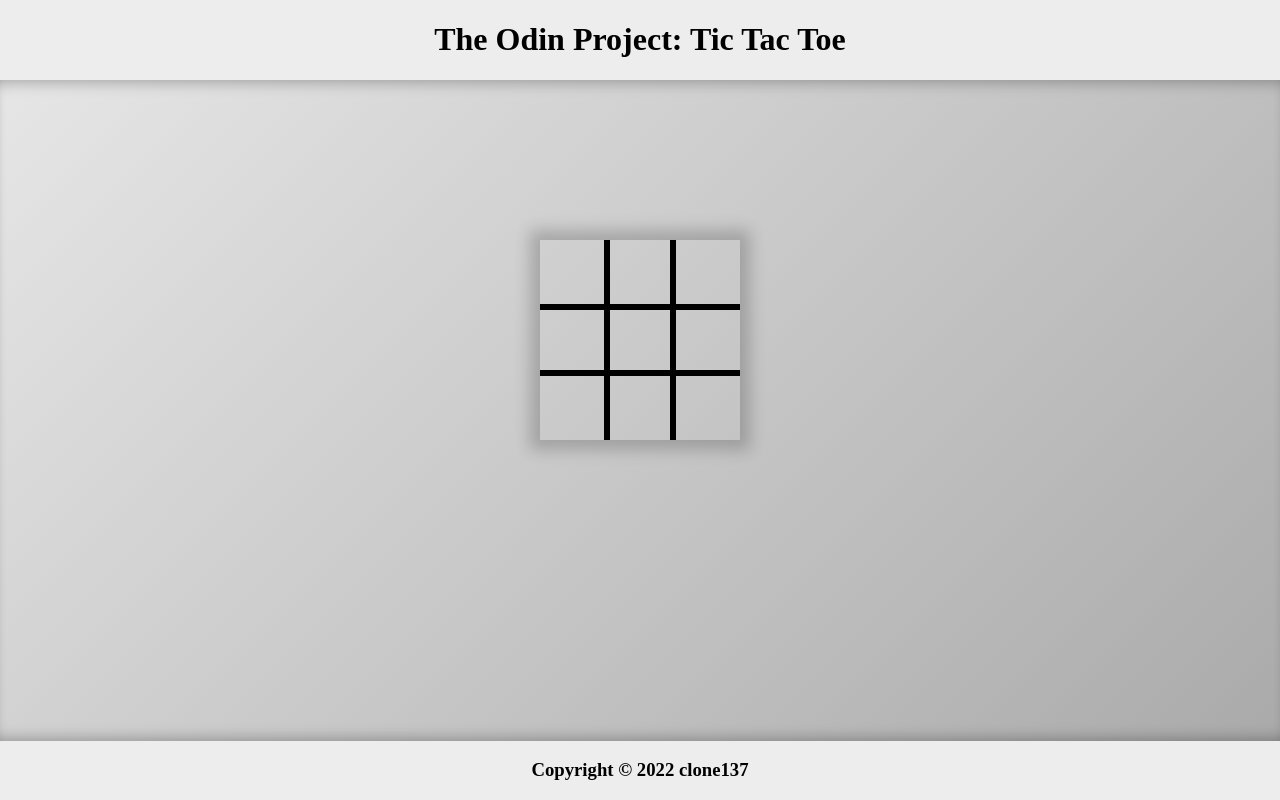
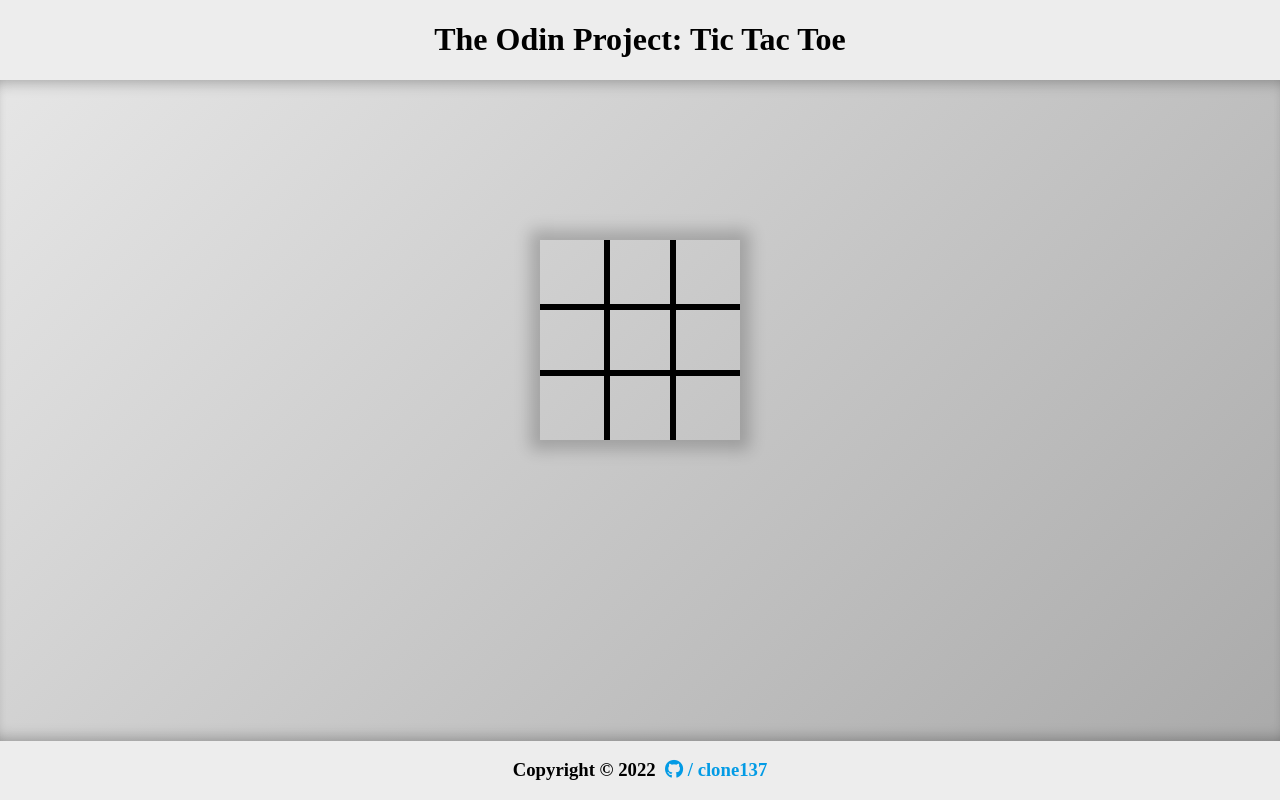
Before and after one commit to clone137/odin-ticTacToe, a plain HTML site: page index.html in a window 1280 px wide. Drawn offline with Linux system fonts and the light colour scheme.

Commit message:
added link to github in footer, style a

```diff
--- a/index.html
+++ b/index.html
@@ -9,6 +9,10 @@
       rel="stylesheet"
     />
     <link rel="stylesheet" href="style.css" />
+    <script
+      src="https://kit.fontawesome.com/4c536a6bd5.js"
+      crossorigin="anonymous"
+    ></script>
     <script src="script.js" defer></script>
     <title>The Odin Project: Tic Tac Toe</title>
   </head>
@@ -34,7 +38,13 @@
         <div id="statusMessage"></div>
       </div>
       <div class="footer">
-        <h3>Copyright © 2022 clone137</h3>
+        <!-- <h3>Copyright © 2022 clone137</h3> -->
+        <h3>
+          Copyright © 2022
+          <a href="https://github.com/clone137">
+            &nbsp;<span class="fab fa-github"></span> / clone137</a
+          >
+        </h3>
       </div>
     </div>
   </body>
--- a/style.css
+++ b/style.css
@@ -132,7 +132,7 @@ div > .set {
 
 .win {
   /* background-color: rgba(0, 255, 0, 0.3); */
-  background-color: rgba(0, 95, 115, 0.3);
+  background-color: rgba(14, 165, 255, 0.7);
 }
 
 .top {
@@ -150,3 +150,10 @@ div > .set {
 .right {
   border-right: 0;
 }
+
+a {
+  text-decoration: none;
+  color: #039be5;
+  -webkit-tap-highlight-color: transparent;
+  background-color: transparent;
+}
```
